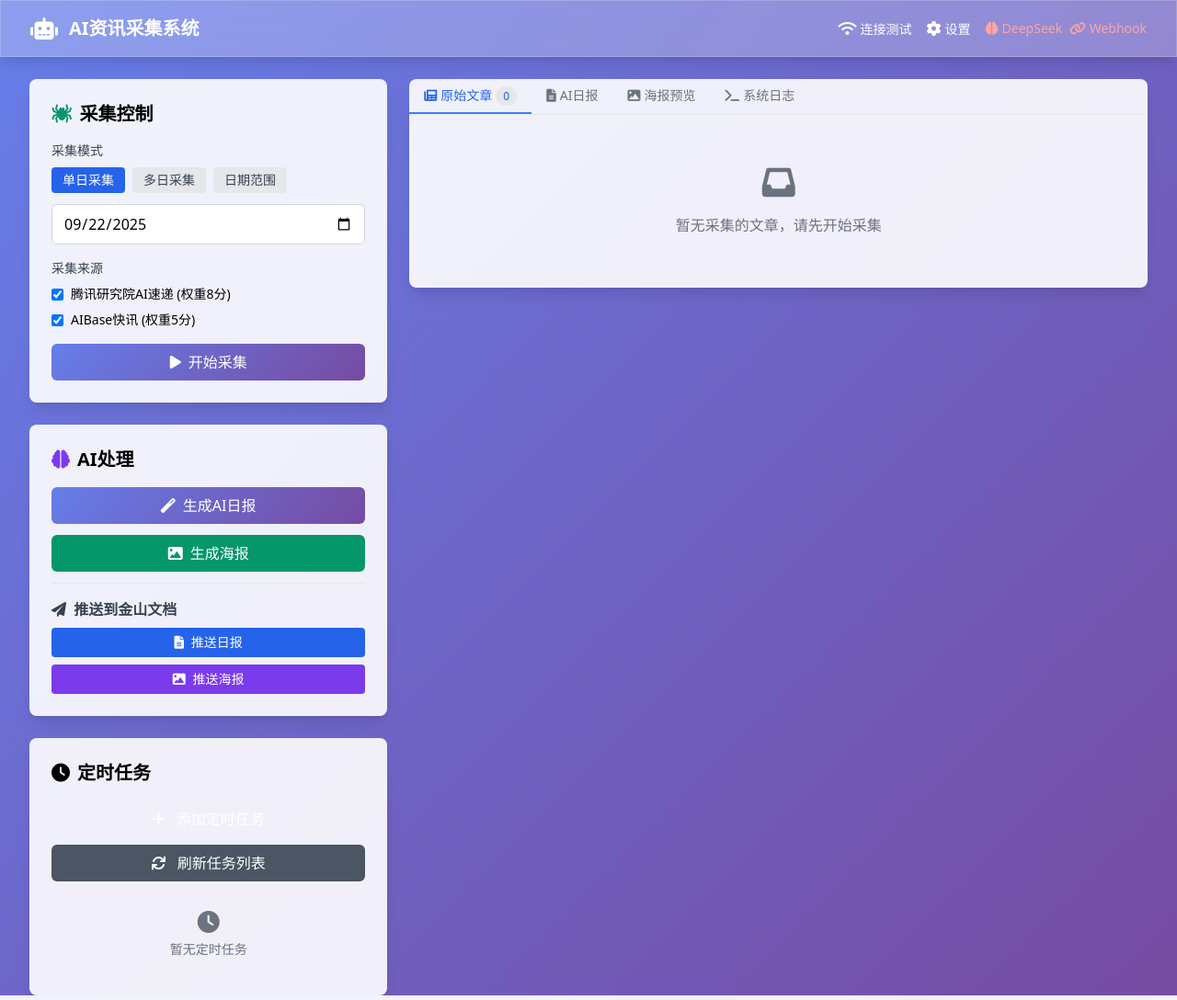
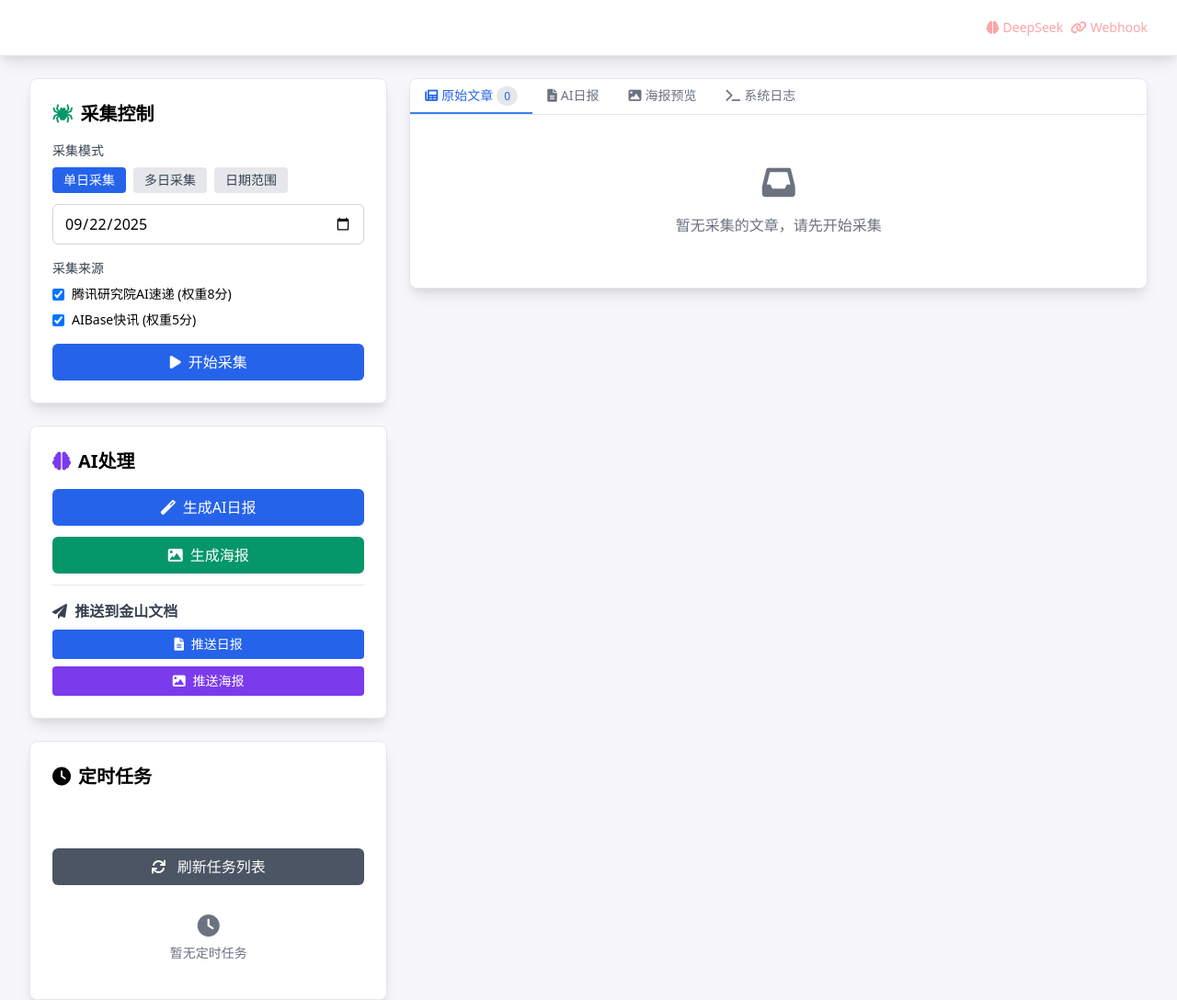
Before and after one commit to dasdl12/crawler3, a Flask app: page / in a window 1280 px wide. Shown: the whole page at 92% size. Run offline with Flask 3, Linux system fonts and the light colour scheme; data that the repository does not hold is empty.

Commit message:
定时任务优化周一 色彩设计优化

```diff
--- a/scheduler_manager.py
+++ b/scheduler_manager.py
@@ -231,14 +231,28 @@
                 'details': []
             }
 
-            # 计算目标日期
+            # 计算目标日期列表（周一=近3天，其它=单日）
             days_back = task_config.get('days_back', 0)
-            target_date = (date.today() - timedelta(days=days_back)).strftime('%Y-%m-%d')
+            today = date.today()
+            weekday = today.weekday()  # Monday=0 ... Sunday=6
+
+            if weekday == 0:
+                # 周一：采集包含当天的近3天，升序便于报告显示 start_to_end
+                date_list = [
+                    (today - timedelta(days=2)).strftime('%Y-%m-%d'),
+                    (today - timedelta(days=1)).strftime('%Y-%m-%d'),
+                    today.strftime('%Y-%m-%d')
+                ]
+                self.task_status[job_id]['details'].append('📅 周一自动启用多日采集（近3天，含当天）')
+            else:
+                # 其他工作日：保持单日
+                target_date = (today - timedelta(days=days_back)).strftime('%Y-%m-%d')
+                date_list = [target_date]
 
             # 执行完整流程
             asyncio.run(self._run_complete_workflow(
                 job_id=job_id,
-                date_list=[target_date],
+                date_list=date_list,
                 sources=task_config['sources'],
                 webhook_enabled=task_config['webhook_enabled'],
                 poster_enabled=task_config['poster_enabled']
--- a/templates/index.html
+++ b/templates/index.html
@@ -19,23 +19,23 @@
             transition: width 0.3s ease;
         }
         .card {
-            backdrop-filter: blur(10px);
-            background-color: rgba(255, 255, 255, 0.9);
+            background-color: #ffffff;
+            border: 1px solid #e5e7eb;
         }
         .glass {
-            background: rgba(255, 255, 255, 0.25);
-            backdrop-filter: blur(10px);
-            border: 1px solid rgba(255, 255, 255, 0.18);
+            background: #ffffff;
+            border-bottom: 1px solid #e5e7eb;
+            backdrop-filter: none;
         }
         body {
-            background: linear-gradient(135deg, #667eea 0%, #764ba2 100%);
+            background: #f7f7fb;
             min-height: 100vh;
         }
         .btn-primary {
-            background: linear-gradient(135deg, #667eea 0%, #764ba2 100%);
+            background: #2563eb;
         }
         .btn-primary:hover {
-            background: linear-gradient(135deg, #5a6fd8 0%, #6b4190 100%);
+            background: #1d4ed8;
         }
         .markdown-content {
             line-height: 1.6;
@@ -53,8 +53,8 @@
             transition: all 0.3s ease;
         }
         .article-item:hover {
-            transform: translateY(-2px);
-            box-shadow: 0 4px 20px rgba(0, 0, 0, 0.1);
+            transform: translateY(-1px);
+            box-shadow: 0 6px 20px rgba(0, 0, 0, 0.06);
         }
     </style>
 </head>
```
Also changed, not shown: README.md.
